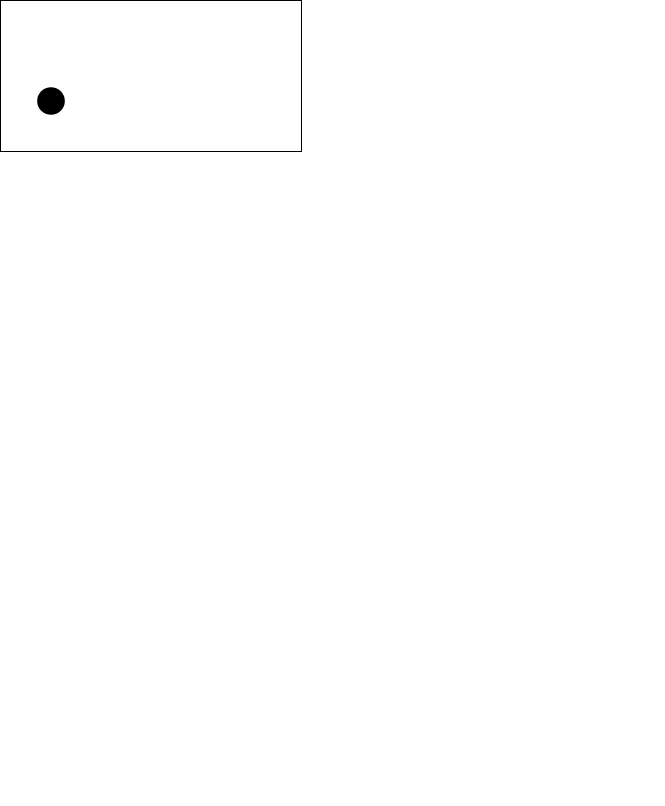
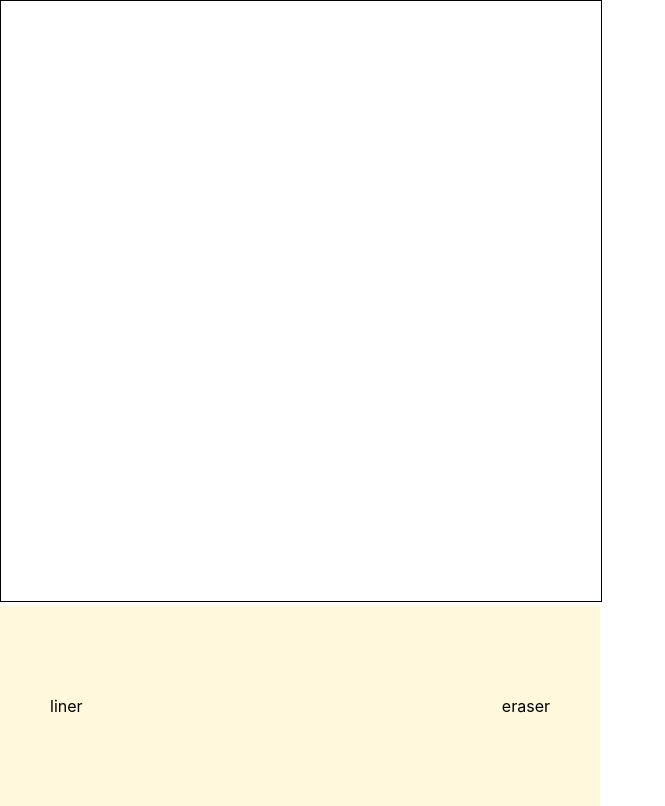
Before and after one commit to horcruxxxzz/DrawTogether, a React (Create React App) app in the folder Client/: page / in a window 1280 px wide. Shown: the whole page, without its empty margins (0-665 px from the left). Built offline with nearby package versions, Linux system fonts and the light colour scheme.

Commit message:
그림판을 설치하고 지우개 설정을 넣었음

```diff
--- a/Client/src/App.css
+++ b/Client/src/App.css
@@ -2,8 +2,19 @@
   text-align: center;
 }
 
+.cursorBox {
+  display: flex;
+  width: 600px;
+  height: 200px;
+  box-sizing: border-box;
+  padding: 50px;
+  justify-content: space-between;
+  background-color: cornsilk;
+  align-items: center;
+}
 canvas {
   border: 1px solid black;
+  cursor: crosshair;
 }
 
 .App-logo {
--- a/Client/src/App.js
+++ b/Client/src/App.js
@@ -1,9 +1,68 @@
-import React from 'react';
-import Canvas from './Canvas';
+import { React, createRef, useEffect } from 'react';
 import './App.css';
 
 function App() {
-  return <Canvas />;
+  let canvas;
+  let canvasRef = createRef(); // Ref를 사용해 캔버스의 Dom 값을 가지고 옴
+
+  let pos = {
+    drawable: false,
+    x: -1,
+    y: -1,
+  };
+  let ctx; //컨택스트
+
+  useEffect(() => {
+    canvas = canvasRef.current;
+    ctx = canvas.getContext('2d');
+    canvas.addEventListener('mousedown', initDraw);
+    canvas.addEventListener('mousemove', draw);
+    canvas.addEventListener('mouseup', finishDraw);
+    canvas.addEventListener('mouseout', finishDraw);
+  }, []); // []를 사용하면 디드마운트 사용하는 것과 같다
+
+  function getPosition(event) {
+    return { X: event.offsetX, Y: event.offsetY };
+  }
+
+  function initDraw(event) {
+    ctx.beginPath();
+    pos = { drawable: true, ...getPosition(event) };
+    ctx.moveTo(pos.X, pos.Y);
+  }
+
+  function draw(event) {
+    if (pos.drawable) {
+      pos = { ...pos, ...getPosition(event) };
+      ctx.lineTo(pos.X, pos.Y);
+      ctx.stroke();
+    }
+  }
+  function finishDraw() {
+    pos = { drawable: false, X: -1, Y: -1 };
+  }
+
+  function eraserEvent() {
+    ctx.strokeStyle = '#ffffff';
+  }
+  function linerEvent() {
+    ctx.strokeStyle = '#000000';
+    ctx.lineWidth = 20;
+  }
+
+  return (
+    <>
+      <canvas ref={canvasRef} width='600' height='600' />
+      <div className='cursorBox'>
+        <div className='liner' onClick={linerEvent}>
+          liner
+        </div>
+        <div className='eraser' onClick={eraserEvent}>
+          eraser
+        </div>
+      </div>
+    </>
+  );
 }
 
 export default App;
--- a/Client/src/Canvas.js
+++ b/Client/src/Canvas.js
@@ -1,38 +1,23 @@
-import React, { useRef, useEffect } from 'react';
+// import React from 'react';
+// import useCanvas from './useCanvas';
 
-const Canvas = (props) => {
-  const canvasRef = useRef(null);
+// const postdraw = () => {
+//   index++;
+//   ctx.restore();
+// };
 
-  const draw = (ctx, frameCount) => {
-    ctx.clearRect(0, 0, ctx.canvas.width, ctx.canvas.height);
-    ctx.fillStyle = '#000';
-    ctx.beginPath();
-    ctx.arc(50, 100, 20 * Math.sin(frameCount * 0.05) ** 2, 0, 2 * Math.PI);
-    ctx.fill();
-  };
+// const predraw = (context, canvas) => {
+//   context.save();
+//   resizeCanvasToDisplaySize(context, canvas);
+//   const { width, height } = context.canvas;
+//   context.clearRect(0, 0, width, height);
+// };
 
-  useEffect(() => {
-    const canvas = canvasRef.current;
-    const context = canvas.getContext('2d');
-    let frameCount = 0;
-    let animationFrameID;
+// const Canvas = (props) => {
+//   const { draw, predraw = _predraw, postdraw = _postdraw } = props;
+//   const canvasRef = useCanvas(draw, { predraw, postdraw });
 
-    const render = () => {
-      frameCount++;
-      draw(context, frameCount);
-      animationFrameID = window.requestAnimationFrame(render);
-    };
-    render();
+//   return <canvas ref={canvasRef} {...rest} />;
+// };
 
-    return () => {
-      window.cancelAnimationFrame(animationFrameID);
-    };
-
-    //context.fillStyle = '#dfdfdf';
-    //context.fillRect(0, 0, context.canvas.width, context.canvas.height);
-  }, [draw]);
-
-  return <canvas ref={canvasRef} {...props} />;
-};
-
-export default Canvas;
+// export default Canvas;
--- /dev/null
+++ b/Client/src/useCanvas.js
@@ -0,0 +1,23 @@
+// import { useRef, useEffect } from 'react';
+
+// const useCanvas = (draw, options = {}) => {
+//   const canvasRef = useRef(null);
+
+//   useEffect(() => {
+//     const canvas = canvasRef.current;
+//     const context = canvas.getContext(options.context || '2d');
+//     let frameCount = 0;
+//     let animationFrameId;
+//     const render = () => {
+//       frameCount++;
+//       draw(context, frameCount);
+//       animationFrameId = window.requestAnimationFrame(render);
+//     };
+//     render();
+//     return () => {
+//       window.cancelAnimationFrame(animationFrameId);
+//     };
+//   }, [draw]);
+//   return canvasRef;
+// };
+// export default useCanvas;
```
